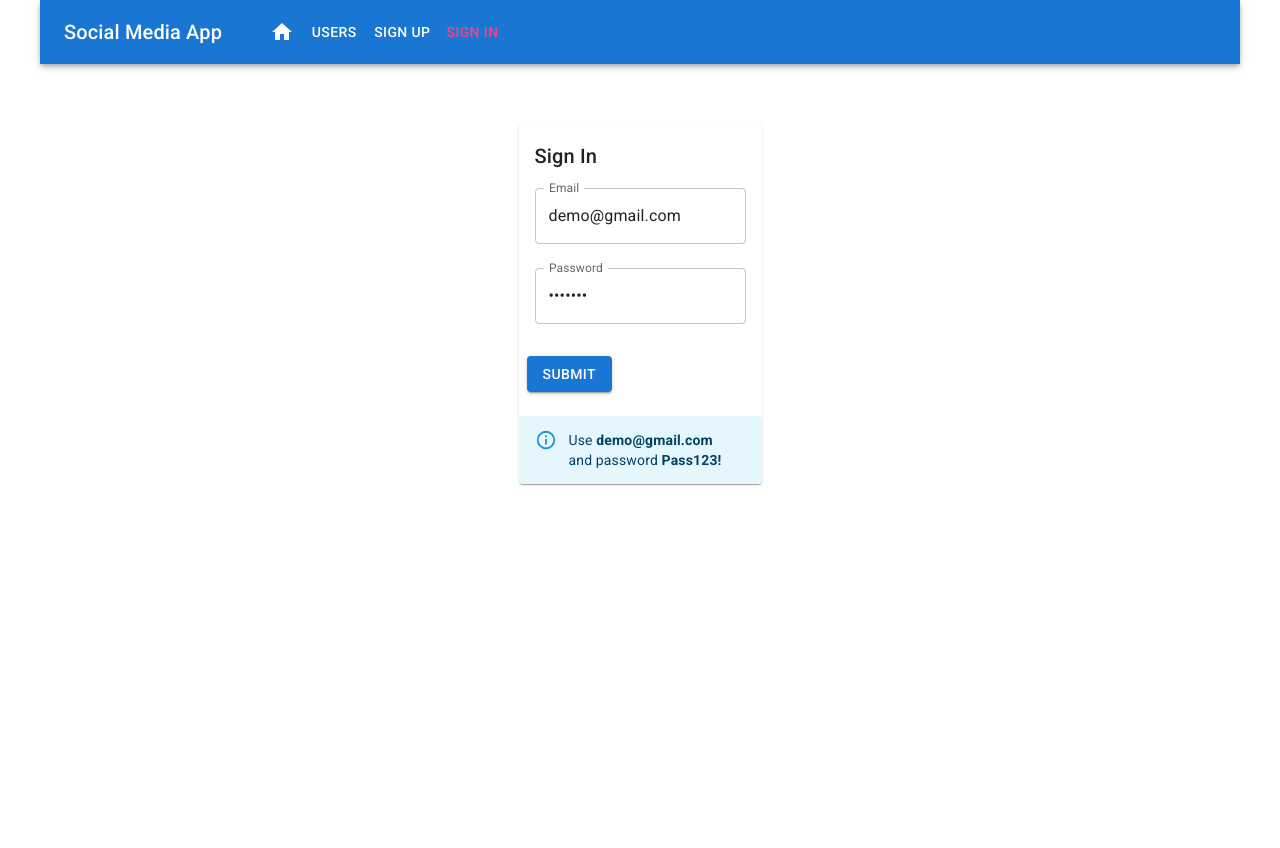
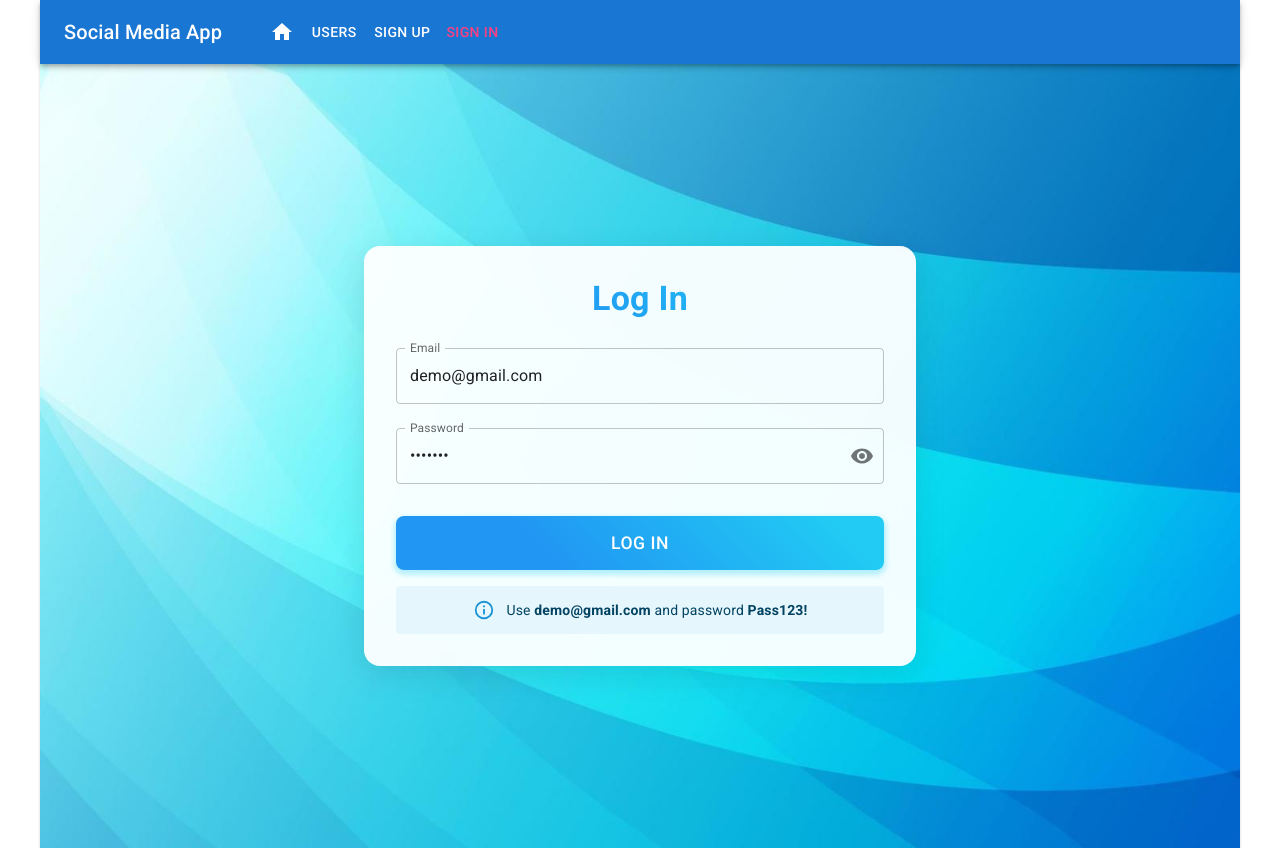
Before and after one commit to DraganAleksic99/blueroad, a React (Vite) app in the folder client/: page /signin in a window 1280 px wide. Before the commit the page ends 800 px from the top, so only its background shows below. Built offline with nearby package versions, Linux system fonts and the light colour scheme.

Commit message:
update: update Signin component

```diff
--- a/client/package.json
+++ b/client/package.json
@@ -12,11 +12,14 @@
   "dependencies": {
     "@emotion/react": "^11.11.3",
     "@emotion/styled": "^11.11.0",
+    "@hookform/resolvers": "^3.9.1",
     "@mui/icons-material": "^5.15.2",
     "@mui/material": "^5.15.2",
     "react": "^18.2.0",
     "react-dom": "^18.2.0",
-    "react-router-dom": "^6.21.1"
+    "react-hook-form": "^7.53.1",
+    "react-router-dom": "^6.21.1",
+    "yup": "^1.4.0"
   },
   "devDependencies": {
     "@types/node": "^20.10.6",
--- a/client/src/views/Signin.tsx
+++ b/client/src/views/Signin.tsx
@@ -1,97 +1,212 @@
-import { ChangeEvent, useState } from 'react'
+import { useState } from 'react'
 import { signin } from '../auth/apiAuth'
 import auth from '../auth/authHelper'
 import { Navigate } from 'react-router'
 import {
-  Card,
-  CardContent,
   Typography,
   TextField,
-  CardActions,
   Button,
+  CircularProgress,
   Box,
-  Alert
+  Alert,
+  Paper,
+  Container,
+  InputAdornment,
+  IconButton,
+  styled
 } from '@mui/material'
+import VisibilityIcon from '@mui/icons-material/Visibility'
+import VisibilityOffIcon from '@mui/icons-material/VisibilityOff'
+import MainLayout from '../layouts/MainLayout'
+import { useForm } from 'react-hook-form'
+import { yupResolver } from '@hookform/resolvers/yup'
+import * as Yup from 'yup'
+
+const StyledPaper = styled(Paper)({
+  padding: '2rem',
+  borderRadius: '16px',
+  boxShadow: '0 8px 32px rgba(0, 0, 0, 0.1)',
+  background: 'rgba(255, 255, 255, 0.95)',
+  backdropFilter: 'blur(10px)'
+})
+
+const StyledButton = styled(Button)({
+  marginTop: '1.5rem',
+  padding: '0.75rem 2rem',
+  borderRadius: '8px',
+  fontSize: '1.1rem',
+  background: 'linear-gradient(45deg, #2196F3 30%, #21CBF3 90%)',
+  boxShadow: '0 3px 5px 2px rgba(33, 203, 243, .3)'
+})
+
+interface IFormValues {
+  email: string
+  password: string
+}
+
+const schema = Yup.object({
+  email: Yup.string().email().max(255).required(),
+  password: Yup.string().min(6).max(255).required()
+}).required()
 
 export default function Signin() {
-  const [values, setValues] = useState({
+  const [redirect, setRedirect] = useState(false)
+  const [showPassword, setShowPassword] = useState(false)
+  const [error, setError] = useState('')
+  const [isLoading, setIsLoading] = useState(false)
+
+  const {
+    register,
+    handleSubmit,
+    formState: { errors }
+  } = useForm<IFormValues>({
+    defaultValues: {
       email: 'demo@gmail.com',
-    password: 'Pass123',
-    error: '',
-    redirectToRefferer: false
+      password: 'Pass123'
+    },
+    // @ts-expect-error email or password can be undefined
+    resolver: yupResolver(schema)
   })
 
-  const handleChange = (name: string) => (event: ChangeEvent<HTMLInputElement>) => {
-    setValues({ ...values, [name]: event.target.value })
+  if (redirect) {
+    return <Navigate to="/" />
   }
 
-  const clickSubmit = () => {
-    const user = {
-      email: values.email || undefined,
-      password: values.password || undefined
-    }
-    signin(user).then(data => {
+  const onSubmit = (data: IFormValues) => {
+    setIsLoading(true)
+
+    signin(data).then(data => {
       if (data.error) {
-        setValues({ ...values, error: data.error })
+        setError(data.error)
+        setIsLoading(false)
       } else {
         auth.authenticate(data, () => {
-          setValues({ ...values, error: '', redirectToRefferer: true })
+          setRedirect(true)
+          setError('')
         })
+        setIsLoading(false)
       }
     })
   }
 
-  const { redirectToRefferer } = values
+  return (
+    <Paper
+      sx={{
+        backgroundImage: 'url("/blue-abstract-background.jpg")',
+        backgroundRepeat: 'no-repeat',
+        backgroundSize: 'cover',
+        borderRadius: '0px'
+      }}
+    >
+      <MainLayout>
+        <Container
+          maxWidth="sm"
+          sx={{ minHeight: 'calc(100vh - 64px)', display: 'flex', alignItems: 'center' }}
+        >
+          <StyledPaper elevation={3}>
+            <Typography
+              variant="h4"
+              component="h1"
+              gutterBottom
+              sx={{
+                textAlign: 'center',
+                fontWeight: 'bold',
+                background: 'linear-gradient(45deg, #2196F3 30%, #21CBF3 90%)',
+                backgroundClip: 'text',
+                WebkitBackgroundClip: 'text',
+                color: 'transparent'
+              }}
+            >
+              Log In
+            </Typography>
 
-  if (redirectToRefferer) {
-    return <Navigate to="/" />
+            <form onSubmit={handleSubmit(onSubmit)} noValidate>
+              <TextField
+                label="Email"
+                variant="outlined"
+                fullWidth
+                margin="normal"
+                type="email"
+                {...register('email', {
+                  required: 'Email is required'
+                })}
+                error={!!errors.email}
+                helperText={errors.email?.message}
+                FormHelperTextProps={{
+                  sx: {
+                    paddingTop: '8px'
                   }
-
-  return (
-    <div
-      style={{ height: '60vh', display: 'flex', alignItems: 'center', justifyContent: 'center' }}
+                }}
+                autoComplete="email"
+                aria-label="Email input"
+              />
+              <TextField
+                label="Password"
+                variant="outlined"
+                fullWidth
+                margin="normal"
+                type={showPassword ? 'text' : 'password'}
+                {...register('password', {
+                  required: 'Password is required'
+                })}
+                error={!!errors.password}
+                helperText={errors.password?.message}
+                FormHelperTextProps={{
+                  sx: {
+                    paddingTop: '8px'
+                  }
+                }}
+                autoComplete="current-password"
+                aria-label="Password input"
+                InputProps={{
+                  endAdornment: (
+                    <InputAdornment position="end">
+                      <IconButton
+                        aria-label="toggle password visibility"
+                        onClick={() => setShowPassword(!showPassword)}
+                        edge="end"
                       >
-      <Card>
-        <CardContent>
-          <Typography variant="h6">Sign In</Typography>
-          <TextField
-            id="email"
-            type="email"
-            label="Email"
-            value={values.email}
-            margin="normal"
-            onChange={handleChange('email')}
+                        {showPassword ? <VisibilityOffIcon /> : <VisibilityIcon />}
+                      </IconButton>
+                    </InputAdornment>
+                  )
+                }}
               />
-          <br />
-          <TextField
-            id="password"
-            type="password"
-            label="Password"
-            value={values.password}
-            margin="normal"
-            onChange={handleChange('password')}
-          />
-          <br />
-          {values.error && (
-            <Typography component="p" color="error">
-              {values.error}
-            </Typography>
+              {error && (
+                <Box mt={2} sx={{ paddingBlock: '0px' }}>
+                  <Alert
+                    sx={{
+                      display: 'flex',
+                      alignItems: 'center',
+                      justifyContent: 'center',
+                      paddingBlock: '0px'
+                    }}
+                    severity="error"
+                  >
+                    <p style={{ marginBlock: '6px' }}>{error}</p>
+                  </Alert>
+                </Box>
               )}
-        </CardContent>
-        <CardActions>
-          <Button color="primary" variant="contained" onClick={clickSubmit}>
-            Submit
-          </Button>
-        </CardActions>
+              <StyledButton
+                type="submit"
+                variant="contained"
+                fullWidth
+                disabled={isLoading}
+                endIcon={isLoading && <CircularProgress size={20} color="inherit" />}
+              >
+                {isLoading ? 'Loging In...' : 'Log In'}
+              </StyledButton>
+            </form>
             <Box mt={2}>
-          <Alert severity="info">
+              <Alert style={{ display: 'flex', justifyContent: 'center' }} severity="info">
                 <div>
-              Use <b>demo@gmail.com</b>
-              <br></br> and password <b>Pass123!</b>
+                  Use <b>demo@gmail.com</b> and password <b>Pass123!</b>
                 </div>
               </Alert>
             </Box>
-      </Card>
-    </div>
+          </StyledPaper>
+        </Container>
+      </MainLayout>
+    </Paper>
   )
 }
```
Also changed, not shown: client/public/blue-abstract-background.jpg (added), 1 other file (tests, documents, lock files or other folders). Lines whose indentation alone changed are shown as unchanged.
